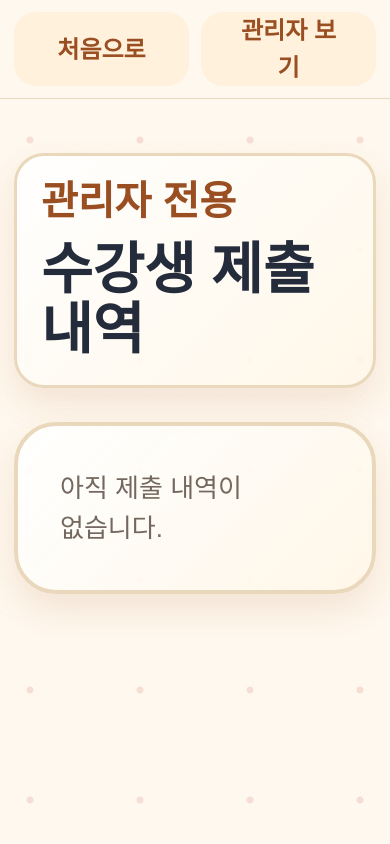
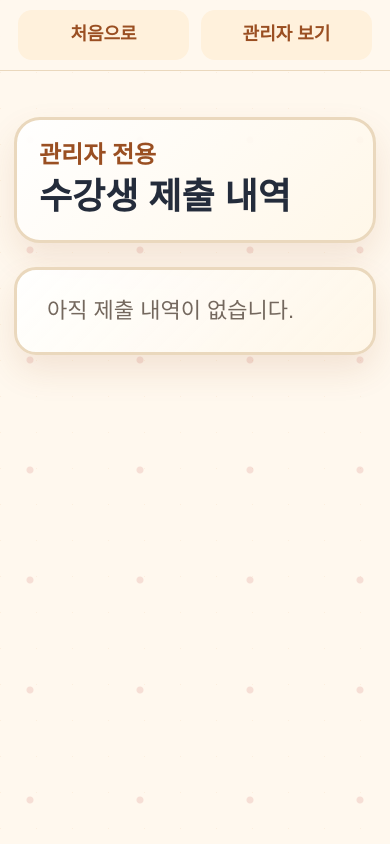
Before and after one commit to ohjh-teacher/ai-travel-edu, a plain HTML site: page index.html in a window 390 px wide. Both pictures are taken after a click on the button "관리자 보기". Drawn offline with Linux system fonts and the light colour scheme.

Commit message:
Compact admin view styling

```diff
--- a/script.js
+++ b/script.js
@@ -51,6 +51,8 @@ const adminList = document.getElementById("adminList");
 let firebaseServicesPromise = null;
 
 function showScreen(name) {
+  document.body.dataset.screen = name;
+
   Object.values(screens).forEach((screen) => {
     if (screen) {
       screen.classList.remove("is-active");
--- a/style.css
+++ b/style.css
@@ -70,6 +70,10 @@ main {
 #adminScreen {
   width: min(100%, 1480px);
   margin: 0 auto;
+}
+
+#adminScreen {
+  width: min(100%, 1080px);
 }
 
 .screen {
@@ -655,6 +659,73 @@ input[type="radio"] {
   color: var(--muted);
 }
 
+body[data-screen="admin"] main {
+  padding-top: 28px;
+}
+
+body[data-screen="admin"] .top-bar {
+  padding: 10px 18px;
+}
+
+body[data-screen="admin"] .plain-button {
+  min-height: 52px;
+  padding: 0 22px;
+  border-radius: 14px;
+  font-size: 20px;
+}
+
+#adminScreen .admin-head {
+  margin-top: 18px;
+  padding: 30px 36px;
+  border-width: 3px;
+  border-radius: 26px;
+}
+
+#adminScreen .eyebrow {
+  margin-bottom: 8px;
+  font-size: 24px;
+}
+
+#adminScreen h1 {
+  font-size: 48px;
+  line-height: 1.16;
+}
+
+#adminScreen .admin-list {
+  gap: 18px;
+  margin-top: 24px;
+}
+
+#adminScreen .admin-card,
+#adminScreen .empty-text {
+  padding: 24px 30px;
+  border-width: 3px;
+  border-radius: 22px;
+}
+
+#adminScreen .empty-text {
+  font-size: 22px;
+}
+
+#adminScreen .admin-card dl {
+  display: grid;
+  grid-template-columns: 150px 1fr;
+  column-gap: 22px;
+  row-gap: 10px;
+  font-size: 18px;
+  line-height: 1.45;
+}
+
+#adminScreen .admin-card dt {
+  margin-top: 0;
+  font-size: 17px;
+}
+
+#adminScreen .admin-card dd {
+  margin: 0;
+  font-size: 18px;
+}
+
 .toast {
   position: fixed;
   left: 50%;
@@ -761,6 +832,29 @@ input[type="radio"] {
   .button-row {
     display: grid;
   }
+
+  body[data-screen="admin"] .plain-button {
+    width: auto;
+    min-height: 50px;
+    font-size: 18px;
+  }
+
+  #adminScreen .admin-head {
+    padding: 22px;
+  }
+
+  #adminScreen h1 {
+    font-size: 36px;
+  }
+
+  #adminScreen .admin-card dl {
+    grid-template-columns: 1fr;
+    row-gap: 4px;
+  }
+
+  #adminScreen .admin-card dd {
+    margin-bottom: 12px;
+  }
 }
 
 @media print {
```
